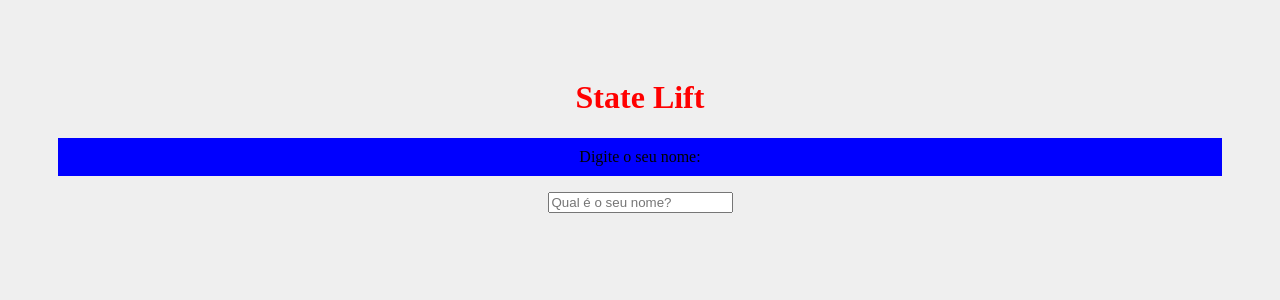
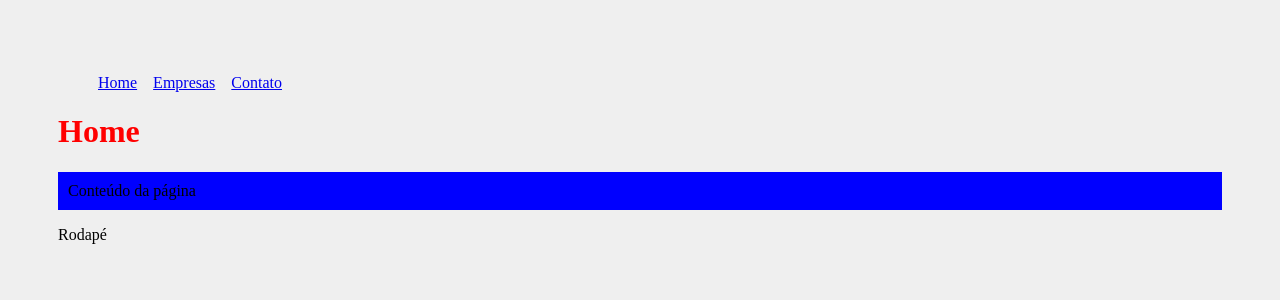
Before and after one commit to 1thiagoCRUZ/curso_react, a React (Create React App) app: page / in a window 1280 px wide. Shown: the top 300 px of the page. Built offline with nearby package versions, Linux system fonts and the light colour scheme.

Commit message:
React Router

```diff
--- a/package.json
+++ b/package.json
@@ -8,6 +8,7 @@
     "@testing-library/user-event": "^13.5.0",
     "react": "^18.3.1",
     "react-dom": "^18.3.1",
+    "react-router-dom": "^6.26.0",
     "react-scripts": "5.0.1",
     "web-vitals": "^2.1.4"
   },
--- a/src/App.js
+++ b/src/App.js
@@ -1,19 +1,24 @@
-import { useState } from 'react';
-import './App.css';
-import SeuNome from './components/SeuNome';
-import Saudacao from './components/Saudacao';
+import { BrowserRouter as Router, Routes, Route, Link } from "react-router-dom";
+import Home from "./pages/Home";
+import Empresas from "./pages/Empresas";
+import Contato from "./pages/Contato";
+import Navbar from "./components/layout/Navbar";
+import Footer from "./components/layout/Footer";
 
 
 function App() {
-  const [nome, setNome] = useState()
 
   return (
-    <div className="App">
-      <h1>State Lift</h1>
-      <SeuNome setNome={setNome}/>
-      <Saudacao nome={nome}/>
-    </div>
-  );
+    <Router>
+      <Navbar />
+      <Routes>
+        <Route exact path="/" element={<Home />} />
+        <Route path="/empresa" element={<Empresas />} />
+        <Route path="/contato" element={<Contato />} />
+      </Routes>
+      <Footer />
+    </Router>
+  )
 }
 
 export default App;
--- /dev/null
+++ b/src/components/layout/Footer.js
@@ -0,0 +1,5 @@
+function Footer() {
+    return <footer>Rodapé</footer>
+}
+
+export default Footer
--- /dev/null
+++ b/src/components/layout/Navbar.js
@@ -0,0 +1,14 @@
+import { Link } from 'react-router-dom'
+import styles from './Navbar.module.css'
+
+function Navbar() {
+    return (
+        <ul className={styles.list}>
+        <li className={styles.item}><Link to="/">Home</Link></li>
+        <li className={styles.item}><Link to="/empresa">Empresas</Link></li>
+        <li className={styles.item}><Link to="/contato">Contato</Link></li>
+      </ul>
+    )
+}
+
+export default Navbar
--- /dev/null
+++ b/src/components/layout/Navbar.module.css
@@ -0,0 +1,8 @@
+.list {
+    display: flex;
+    list-style: none;
+}
+
+.item {
+    margin-right: 1em;
+}
--- /dev/null
+++ b/src/pages/Contato.js
@@ -0,0 +1,12 @@
+function Contato() {
+    return (
+        <div>
+            <h1>
+                Contato
+            </h1>
+            <p>Conteúdo da página</p>
+        </div>
+    )
+}
+
+export default Contato
--- /dev/null
+++ b/src/pages/Empresas.js
@@ -0,0 +1,12 @@
+function Empresas() {
+    return (
+        <div>
+            <h1>
+                Empresas
+            </h1>
+            <p>Conteúdo da página</p>
+        </div>
+    )
+}
+
+export default Empresas
--- /dev/null
+++ b/src/pages/Home.js
@@ -0,0 +1,12 @@
+function Home() {
+    return (
+        <div>
+            <h1>
+                Home
+            </h1>
+            <p>Conteúdo da página</p>
+        </div>
+    )
+}
+
+export default Home
```
Also changed, not shown: 2 other files (tests, documents, lock files or other folders).
